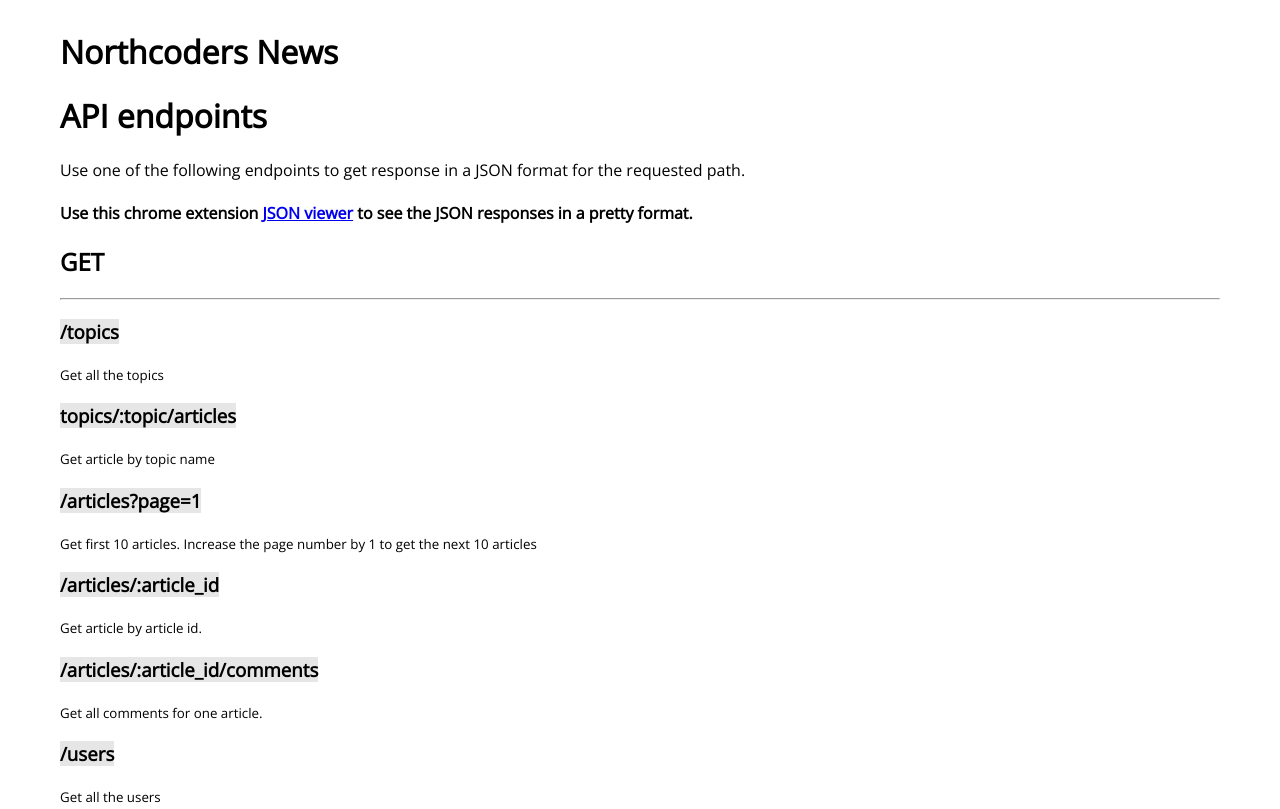
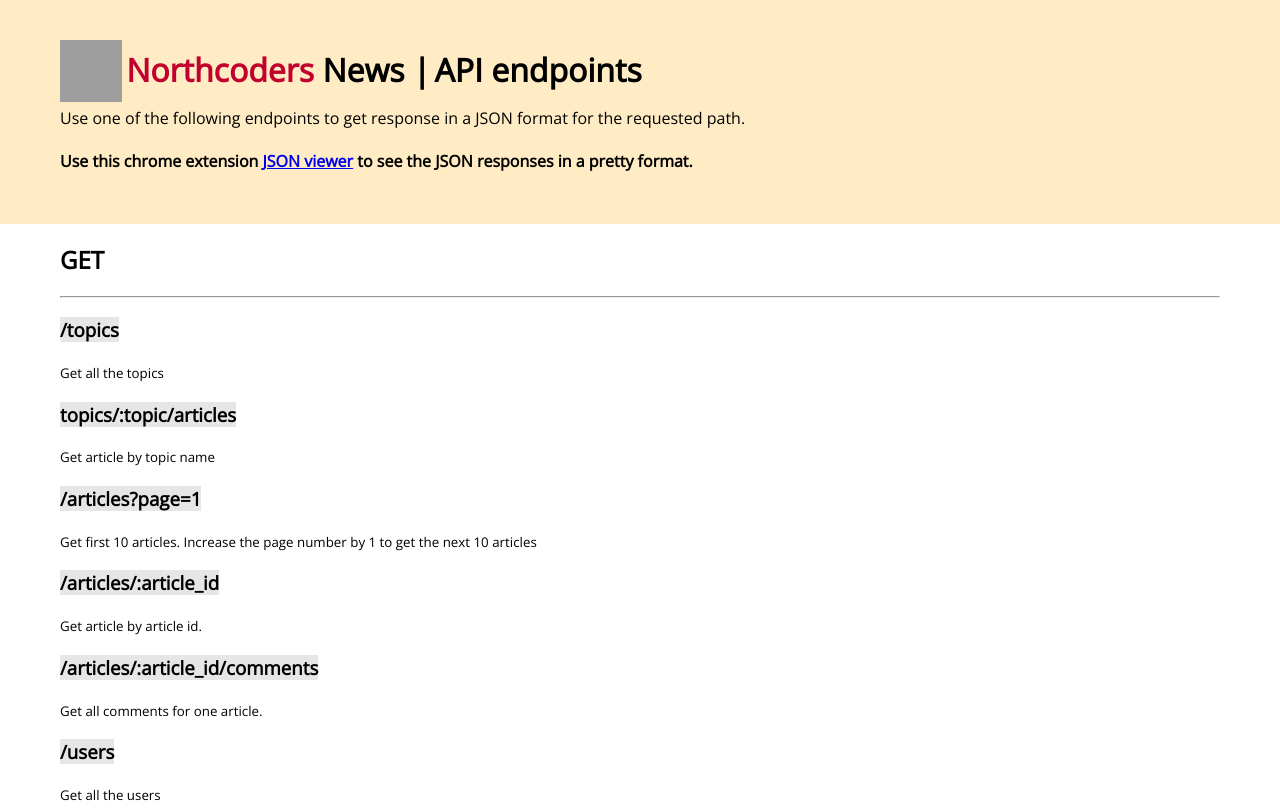
Before and after one commit to SemraSh/BE-nc-news, a website: page index.html in a window 1280 px wide. Shown: the top 809 px of the page. Drawn offline with nearby package versions, Linux system fonts and the light colour scheme; grey boxes are pictures that could not be loaded.

Commit message:
add style for home page

```diff
--- a/index.html
+++ b/index.html
@@ -8,26 +8,29 @@
   <title>Northcoders News Backend</title>
   <link href="https://fonts.googleapis.com/css?family=Open+Sans" rel="stylesheet">
   <style>
-    body {
-      font-family: 'Open Sans';
-      margin: 30px 60px 60px
-    }
-
-    h3 span {
-      background-color: rgb(230, 230, 230)
-    }
+    body { margin: 0px; font-family: 'Open Sans'}
+    header {background-color: rgb(255, 236, 196); padding: 20px 30px 30px 60px}
+    h1 {display: inline; font-weight: bold}
+    h1 span {color: rgb(193, 0, 46)}
+    h3 span {background-color: rgb(230, 230, 230)}
+    div {margin: 0px 60px 60px}
+    img {   position: relative; bottom: -20px;}
   </style>
 </head>
 
 <body>
-  <h1>Northcoders News</h1>
-  <h1>API endpoints</h1>
-  <p>Use one of the following endpoints to get response in a JSON format for the requested path.</p>
-  <h4>Use this chrome extension
-    <a href='https://chrome.google.com/webstore/detail/json-viewer/gbmdgpbipfallnflgajpaliibnhdgobh' target="_blank">JSON viewer</a> to see the JSON responses in a pretty format.</h4>
+  <header>
+    <img src="https://sse.ac.in/assets/images/megaphone-512.png" height="62" width="62">
+    <h1><span>Northcoders</span> News |</h1>
+    <h1>API endpoints</h1>
+    <p>Use one of the following endpoints to get response in a JSON format for the requested path.</p>
+    <h4>Use this chrome extension
+      <a href='https://chrome.google.com/webstore/detail/json-viewer/gbmdgpbipfallnflgajpaliibnhdgobh' target="_blank">JSON viewer</a> to see the JSON responses in a pretty format.</h4>
+  </header>
+  <div>
   <h2>GET </h2>
   <hr>
-  <div>
+
     <h3>
       <span>/topics</span>
     </h3>
@@ -76,7 +79,6 @@
 
     <h2>POST </h2>
     <hr>
-    <div>
       <h3>
         <span>/topics/:topic/articles</span>
       </h3>
```
